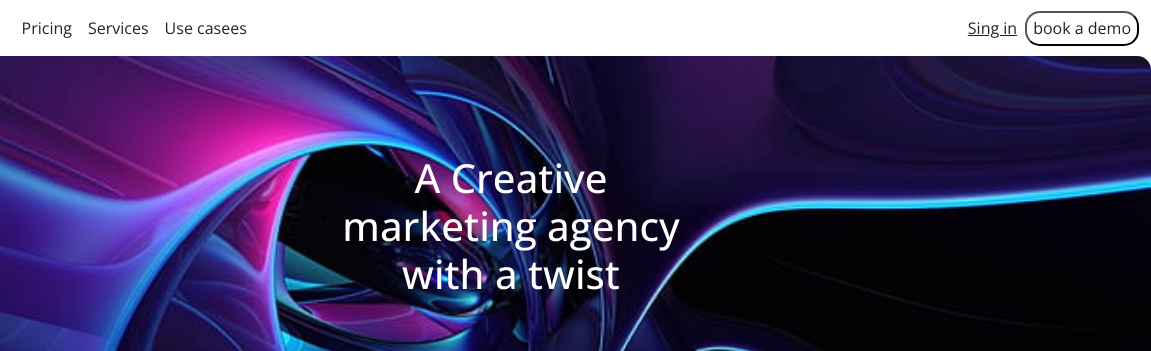
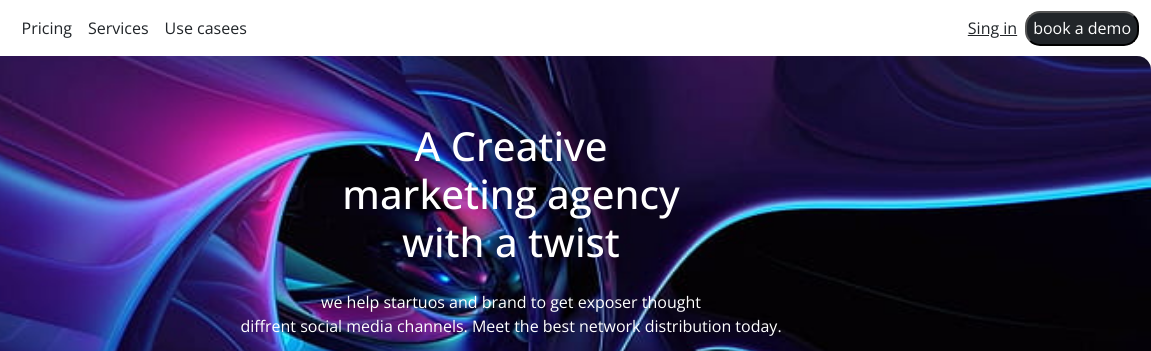
Before and after one commit to mdshahadatalam/My-project3, a plain HTML site: page index.html in a window 1280 px wide. Shown: the top 351 px of the page, 129-1280 px from the left. Drawn offline with nearby package versions, Linux system fonts and the light colour scheme.

Commit message:
last tach

```diff
--- a/index.html
+++ b/index.html
@@ -35,14 +35,14 @@
             </div>
           </div>
           <a class="text-dark px-2" href="/">Sing in</a>
-          <button class="text-dark book-demo">book a demo</button>
+          <button class="text-dark book-demo bg-dark text-white">book a demo</button>
         </div>
       </nav>
       <!-- frist section  -->
 
       <div class="container-fluid frist-section">
         <div class="container">
-          <h1 style="text-align: center;"  class="text-white py-5">A Creative <br> marketing agency <br>with a twist</h1>
+          <h1 style="text-align: center;"  class="text-white py-3">A Creative <br> marketing agency <br>with a twist</h1>
           <p style="text-align: center;"  class="text-white"> we help startuos and brand to get exposer thought <br> diffrent  social media channels. Meet the best network distribution today. </p>
           <div class="button d-grid gap-2 d-md-flex justify-content-md-center">
             <button class="get-started"> Get strated</button>
--- a/style.css
+++ b/style.css
@@ -1,6 +1,7 @@
 *{
     font-family: "Open Sans", sans-serif;
     /* background-color: #080828; */
+    cursor: pointer;
 }
 .cloud-img{
     width: 40px;
```
